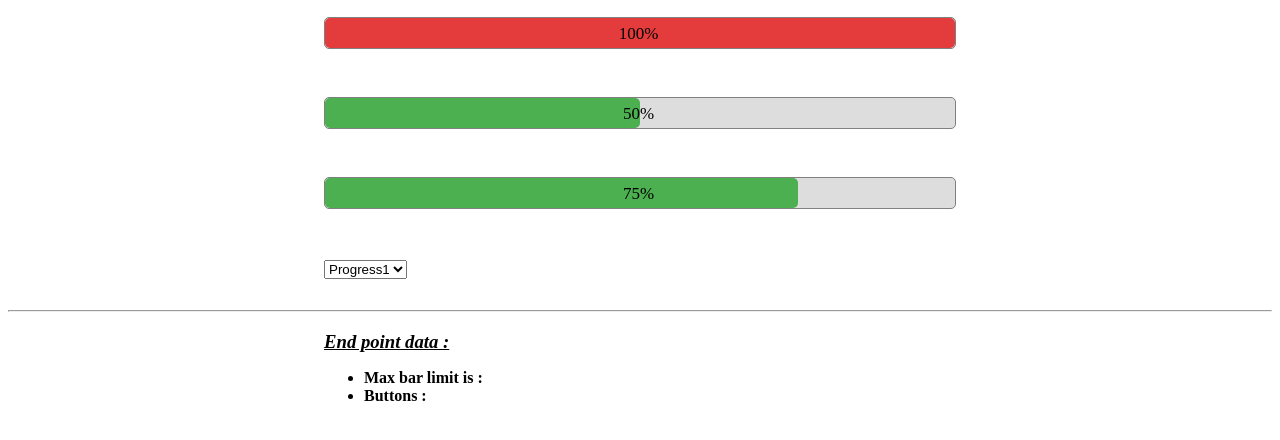
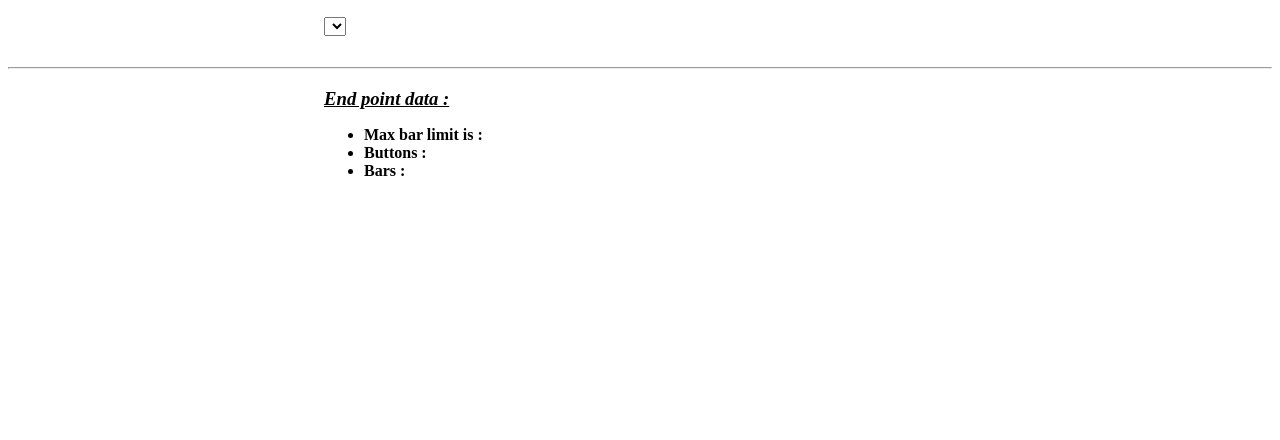
Before and after one commit to kddp/Progress-Bars, a plain HTML site: page index.html in a window 1280 px wide. Shown: the part 50-490 px from the top of the page. Drawn offline with Linux system fonts and the light colour scheme; no server answers.

Commit message:
Add dynamic bar genration based on end points

```diff
--- a/index.html
+++ b/index.html
@@ -15,32 +15,18 @@
 		<header></header>
 		<div class="main-container">
 			<h2>Progress Bars</h2>
-			<div class="progress-box">
-				<span class="text"></span>
-			  	<div class="myBar"></div>
-			</div>
-			<br>
-			<div class="progress-box">
-				<span class="text"></span>
-			  	<div class="myBar class-50"></div>
-			</div>
-			<br>
-			<div class="progress-box">
-				<span class="text"></span>
-			  	<div class="myBar class-75"></div>
-			</div>
-			<br><br>
+
+			<!-- bars -->
+			<div id="bar-container"></div>
+
 			<!-- select box -->
 			<div class="select-container">
 				<select id="mySelect">
-					<option value="0">Progress1</option>
-					<option value="1">Progress2</option>
-					<option value="2">Progress3</option>
 				</select>
 			</div>
+
 			<!-- buttons -->
-			<div class="btn-container" id="btn-group">
-			</div>
+			<div class="btn-container" id="btn-group"></div>
 		</div>
 		<hr>
 		<div class="main-container">
@@ -48,6 +34,7 @@
 			<ul>
 				<li><b>Max bar limit is :&nbsp;</b><span id="max"></span></li>
 				<li><b>Buttons :&nbsp;</b><span id="btn"></span></li>
+				<li><b>Bars :&nbsp;</b><span id="bars"></span></li>
 			</ul>
 		</div>
 		<footer></footer>
```
